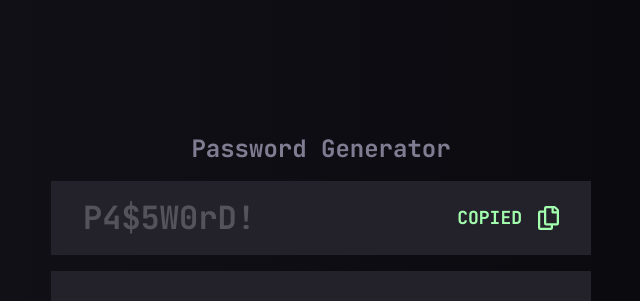
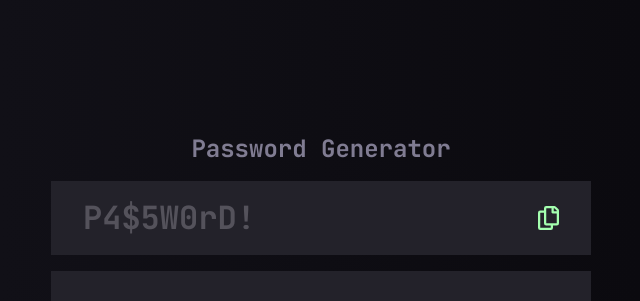
Before and after one commit to Joao0330/password-generator-react, a React (Vite) app: page / in a window 1280 px wide. Shown: the top 301 px of the page, without its empty margins (319-959 px from the left). Built offline with nearby package versions, Linux system fonts and the light colour scheme.

Commit message:
Solved the challenge

```diff
--- a/src/App.tsx
+++ b/src/App.tsx
@@ -11,6 +11,7 @@ function App() {
 		symbols: false,
 	});
 	const [password, setPassword] = useState('');
+	const [passwordCopied, setPasswordCopied] = useState(false);
 
 	const passwordStrength = calculateStrength(password);
 	const strengthConfigMap = strengthConfig[passwordStrength];
@@ -31,21 +32,27 @@ function App() {
 		setPassword(generated);
 	};
 
-	//!TODO: Add copy to clipboard functionality
-
 	return (
 		<>
 			<main className='min-h-dvh px-4 pt-16.25 pb-15.75 md:flex md:items-center md:justify-center md:pt-33.25 md:pb-48.75'>
 				<section className='flex flex-col gap-4 md:w-135'>
 					<h1 className='text-preset4 text-grey-600 text-center md:text-preset2'>Password Generator</h1>
 
-					<div className='p-4 bg-grey-800 flex items-center justify-between overflow-hidden md:py-4 md:px-8'>
-						<span className={`text-preset2 ${!password ? 'text-grey-700' : 'text-white'}   md:text-preset1`}>{!password ? 'P4$5W0rD!' : password}</span>
+					<div className='p-4 bg-grey-800 flex items-center justify-between gap-2 md:py-4 md:px-8'>
+						<span className={`overflow-hidden text-preset2 ${!password ? 'text-grey-700' : 'text-white'}   md:text-preset1`}>{!password ? 'P4$5W0rD!' : password}</span>
 
 						<div className='flex items-center gap-2 md:gap-4'>
-							<span className='text-preset4 text-green-200 uppercase  md:text-preset3'>copied</span>
+							<span className={`${passwordCopied ? 'block' : 'hidden'} text-preset4 text-green-200 uppercase md:text-preset3`}>copied</span>
 
-							<button className='copyBtn'>
+							<button
+								className='copyBtn'
+								onClick={() => {
+									if (!password) return;
+									navigator.clipboard.writeText(password);
+
+									setPasswordCopied(true);
+								}}
+							>
 								<svg width='21' height='24' xmlns='http://www.w3.org/2000/svg'>
 									<path
 										d='M20.341 3.091 17.909.659A2.25 2.25 0 0 0 16.319 0H8.25A2.25 2.25 0 0 0 6 2.25V4.5H2.25A2.25 2.25 0 0 0 0 6.75v15A2.25 2.25 0 0 0 2.25 24h10.5A2.25 2.25 0 0 0 15 21.75V19.5h3.75A2.25 2.25 0 0 0 21 17.25V4.682a2.25 2.25 0 0 0-.659-1.591ZM12.469 21.75H2.53a.281.281 0 0 1-.281-.281V7.03a.281.281 0 0 1 .281-.281H6v10.5a2.25 2.25 0 0 0 2.25 2.25h4.5v1.969a.282.282 0 0 1-.281.281Zm6-4.5H8.53a.281.281 0 0 1-.281-.281V2.53a.281.281 0 0 1 .281-.281H13.5v4.125c0 .621.504 1.125 1.125 1.125h4.125v9.469a.282.282 0 0 1-.281.281Zm.281-12h-3v-3h.451c.075 0 .147.03.2.082L18.667 4.6a.283.283 0 0 1 .082.199v.451Z'
```
